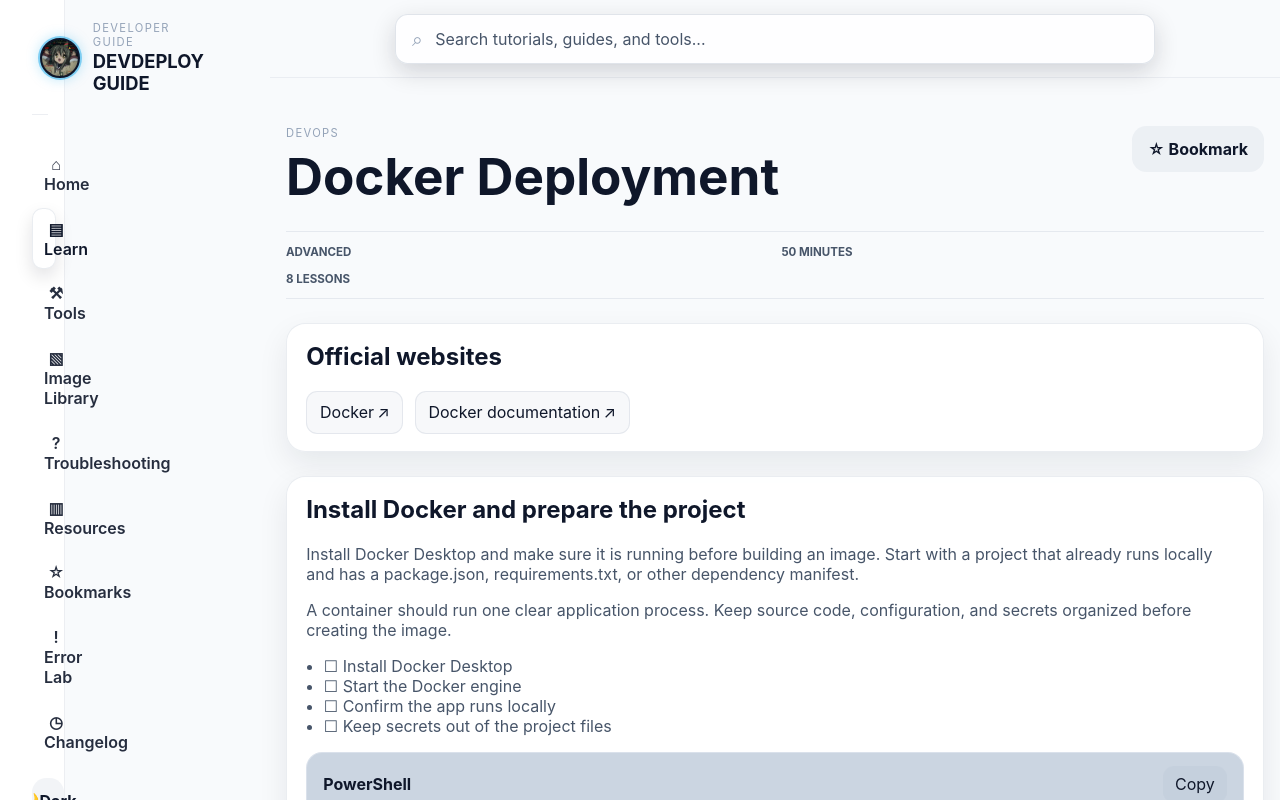
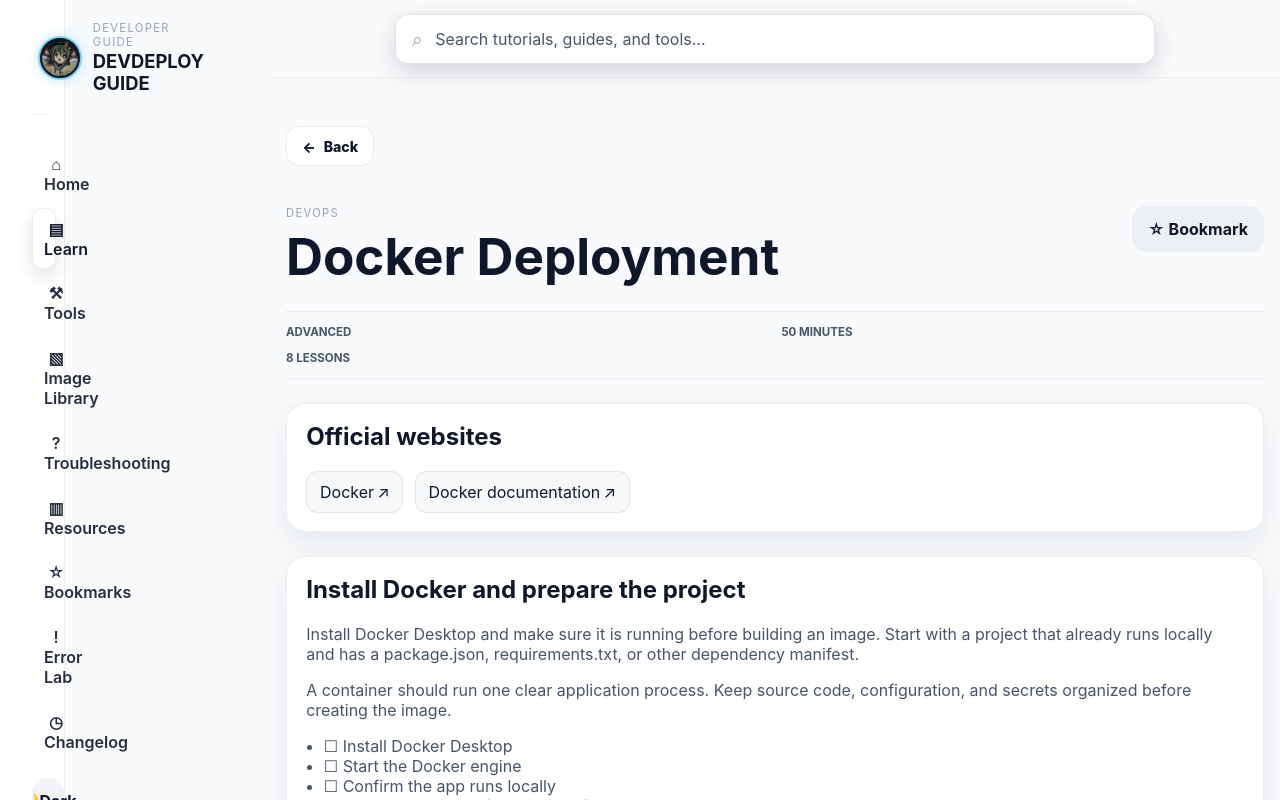
Before and after one commit to rankochandamem/DEVDEPLOYGUIDE, a React (Vite) app: page /tutorials/docker-deployment in a window 1280 px wide. Shown: the top 800 px of the page. Built offline with nearby package versions, Linux system fonts and the light colour scheme.

Commit message:
Merge remote changes

```diff
--- a/src/App.css
+++ b/src/App.css
@@ -259,6 +259,32 @@
   font-size: 1.2rem;
 }
 
+.page-back-button {
+  display: inline-flex;
+  align-items: center;
+  gap: 0.45rem;
+  border: 1px solid var(--border-color);
+  border-radius: 0.8rem;
+  background: var(--step-bg);
+  color: var(--text-primary);
+  padding: 0.65rem 0.95rem;
+  font-weight: 800;
+  font-size: 0.86rem;
+  margin-left: 0.8rem;
+  cursor: pointer;
+  transition: transform 0.2s ease, background 0.2s ease;
+  box-shadow: var(--shadow-soft);
+}
+
+.page-back-button:hover {
+  background: var(--step-hover-bg);
+  transform: translateY(-1px);
+}
+
+.page-back-label {
+  letter-spacing: 0.03em;
+}
+
 .top-search-box input {
   flex: 1;
   min-width: 0;
@@ -796,6 +822,33 @@
   display: flex;
   flex-direction: column;
   gap: 1.5rem;
+}
+
+.tutorial-toolbar-top {
+  display: flex;
+  justify-content: flex-start;
+  align-items: center;
+  padding-top: 1rem;
+}
+
+.detail-back-button {
+  display: inline-flex;
+  align-items: center;
+  gap: 0.5rem;
+  border: 1px solid var(--border-color);
+  border-radius: 0.8rem;
+  background: var(--step-bg);
+  color: var(--text-primary);
+  padding: 0.65rem 0.95rem;
+  font-weight: 800;
+  font-size: 0.88rem;
+  cursor: pointer;
+  transition: transform 0.2s ease, background 0.2s ease;
+}
+
+.detail-back-button:hover {
+  background: var(--step-hover-bg);
+  transform: translateY(-1px);
 }
 
 .tutorial-header {
--- a/src/pages/TutorialDetailPage.jsx
+++ b/src/pages/TutorialDetailPage.jsx
@@ -1,5 +1,5 @@
 import { useMemo, useState } from 'react'
-import { Link, useLocation, useParams } from 'react-router-dom'
+import { Link, useLocation, useNavigate, useParams } from 'react-router-dom'
 import Button from '../components/ui/Button'
 import CodeBlock from '../components/ui/CodeBlock'
 import ImageBlock from '../components/media/ImageBlock'
@@ -14,6 +14,7 @@
 ]
 
 export default function TutorialDetailPage() {
+  const navigate = useNavigate()
   const { slug } = useParams()
   const location = useLocation()
   const tutorials = getAllTutorials()
@@ -42,6 +43,13 @@
 
   return (
     <main className="page-shell tutorial-detail">
+      <div className="tutorial-toolbar-top">
+        <button type="button" className="detail-back-button" onClick={() => navigate(-1)}>
+          <span aria-hidden="true">←</span>
+          <span>Back</span>
+        </button>
+      </div>
+
       <div className="tutorial-header">
         <div>
           <p className="eyebrow">{tutorial.category}</p>
```
